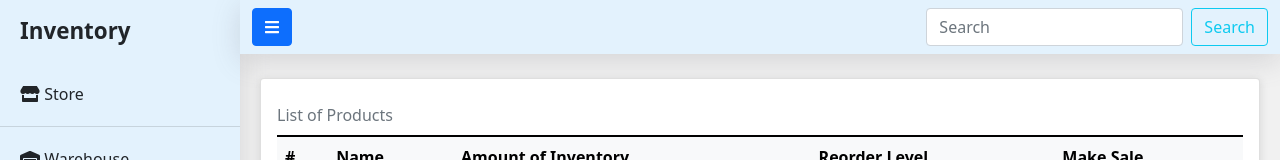
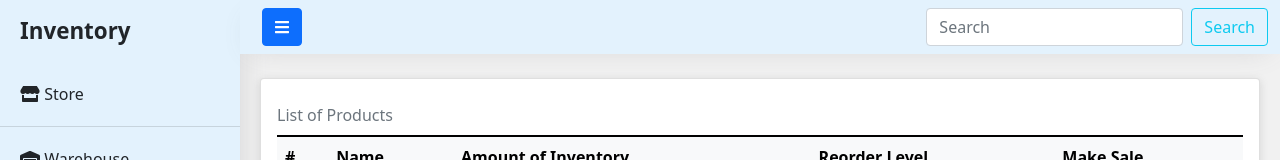
Before and after one commit to Elvandro/V8-Case-Study, an Angular app: page / in a window 1280 px wide. Shown: the top 160 px of the page. Built offline with nearby package versions, Linux system fonts and the light colour scheme.

Commit message:
Edit navabr styles

```diff
--- a/src/app/navbar/navbar.component.html
+++ b/src/app/navbar/navbar.component.html
@@ -13,7 +13,7 @@
   <div id="page-content-wrapper">
     <nav class="navbar navbar-expand-lg navbar-light bg-light">
       <div class="container-fluid">
-        <button class="btn btn-primary" (click)="clickEvent()"><fa-icon [icon]="faBars" title="Toggle Menu"></fa-icon></button>
+        <button class="btn btn-primary menu-icon" (click)="clickEvent()"><fa-icon [icon]="faBars" title="Toggle Menu"></fa-icon></button>
         <button class="navbar-toggler" type="button" data-bs-toggle="collapse" data-bs-target="#navbarSupportedContent" aria-controls="navbarSupportedContent" aria-expanded="false" aria-label="Toggle navigation">
           <span class="navbar-toggler-icon"></span>
         </button>
--- a/src/app/navbar/navbar.component.scss
+++ b/src/app/navbar/navbar.component.scss
@@ -1,6 +1,6 @@
 nav {
   background-color: #e3f2fd !important;
-  box-shadow: rgba(100, 100, 111, 0.2) 0px 7px 29px 0px;
+  box-shadow: rgba(100, 100, 111, 0.2) 0px 7px 29px -12px;
 }
 
 
@@ -37,6 +37,10 @@ nav {
 
 #page-content-wrapper {
   min-width: 100vw;
+
+  .menu-icon {
+    margin-left: 10px;
+  }
 }
 
 #wrapper.toggled #sidebar-wrapper {
```
